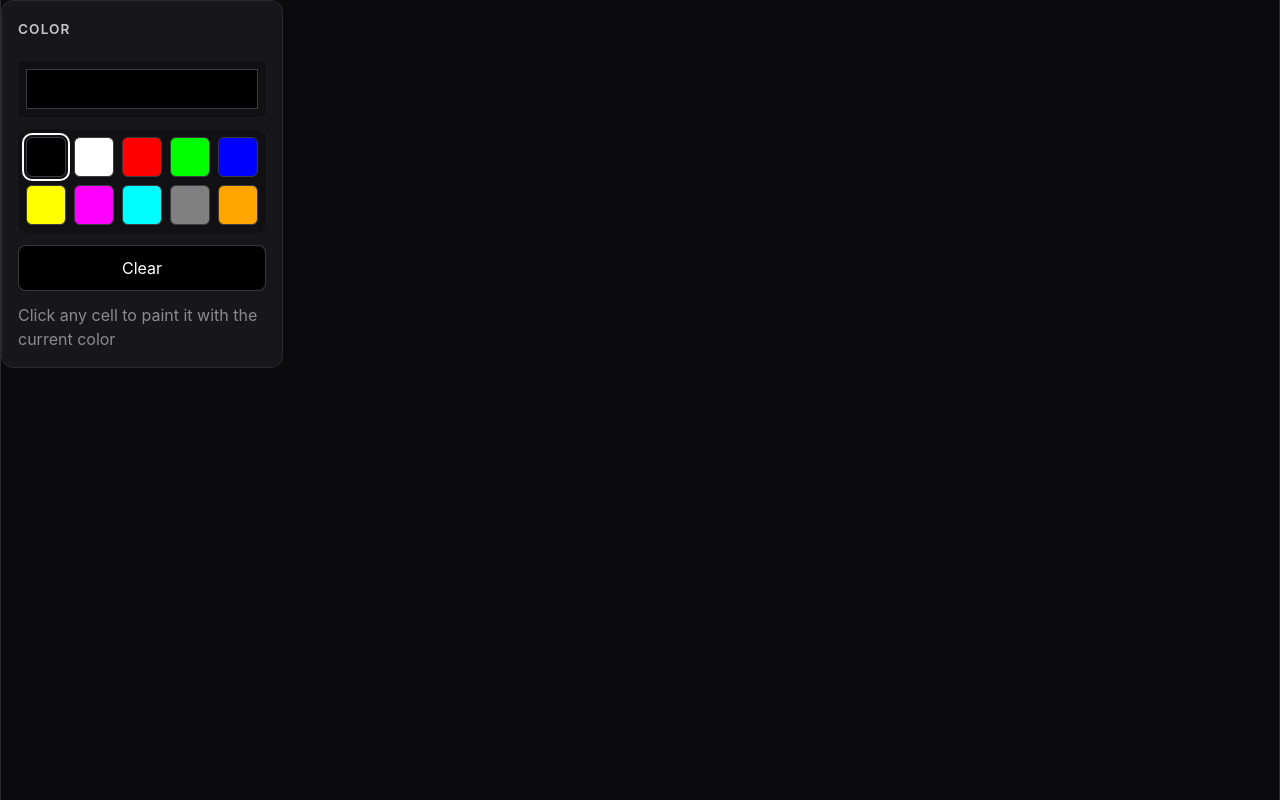
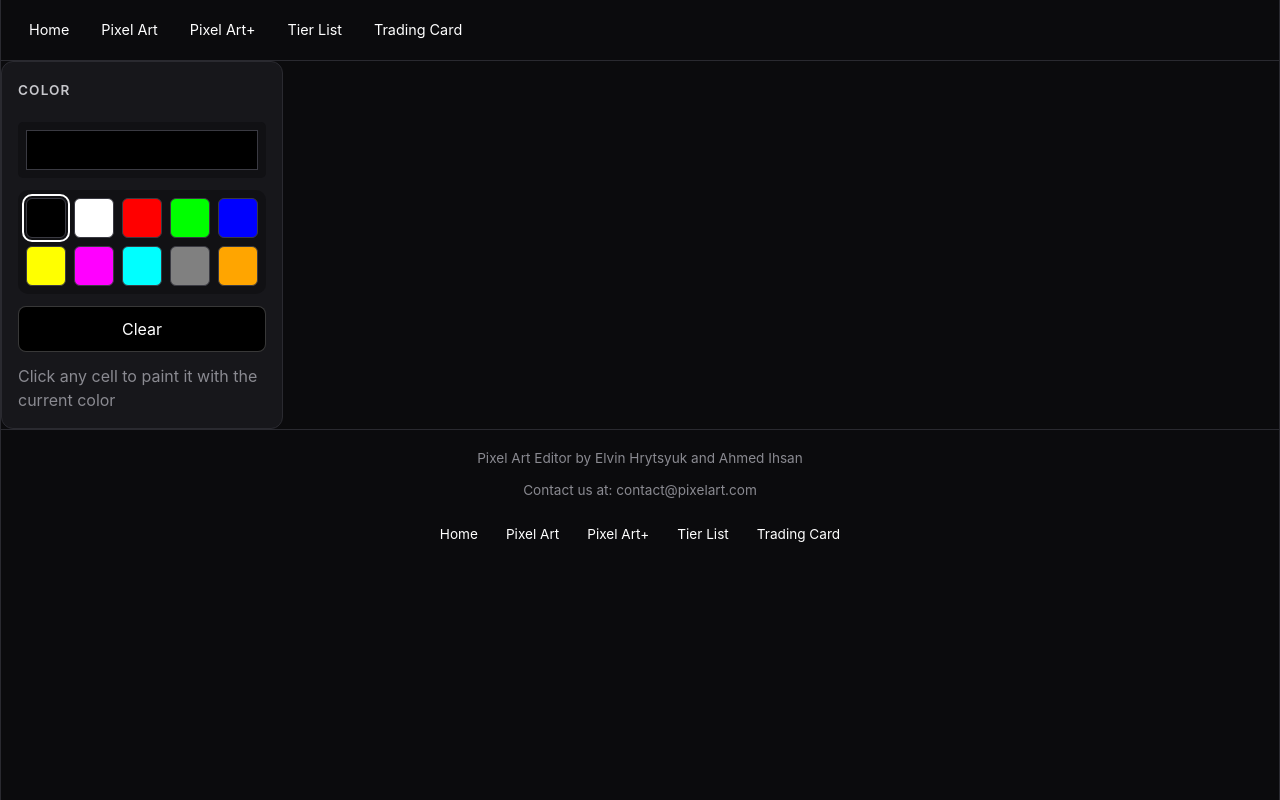
Before and after one commit to AhmedIhsan123/pixel-art-editor, a React (Vite) app: page / in a window 1280 px wide. Built offline with nearby package versions, Linux system fonts and the light colour scheme.

Commit message:
Fixed footer and header styles + jsx

```diff
--- a/src/App.jsx
+++ b/src/App.jsx
@@ -1,8 +1,14 @@
 import ColorSelector from "./components/ColorSelector";
+import Header from "./components/header";
+import Footer from "./components/footer";
 export default function App() {
 	return (
-		<main>
-			<ColorSelector />
-		</main>
+		<>
+			<Header />
+			<main>
+				<ColorSelector />
+			</main>
+			<Footer />
+		</>
 	);
 }
--- a/src/components/footer.jsx
+++ b/src/components/footer.jsx
@@ -1,8 +1,11 @@
+import "../styles/Footer.css";
+
 export default function Footer() {
 	return (
 		<footer>
-            <p>Pixel Art Editor by Elvin Hrytsyuk and Ahmed ishan</p>
+			<p>Pixel Art Editor by Elvin Hrytsyuk and Ahmed Ihsan</p>
 			<p>Contact us at: contact@pixelart.com</p>
+
 			<nav>
 				<a href="/">Home</a>
 				<a href="/pixel-art">Pixel Art</a>
--- a/src/components/header.jsx
+++ b/src/components/header.jsx
@@ -1,19 +1,14 @@
-// our header with our home pixeal art aexielArt+ teirList Trading Card navagations bar
+import React from "react";
+import "../styles/Header.css";
 
-import React from 'react';
-import { Link } from 'react-router-dom';
-import './header.css';
-function Header() {
-  return (
-    <header className="header">
-      <Link to="/">Home</Link>
-      <Link to="/pixel-art">Pixel Art</Link>
-      <Link to="/pixel-art+">Pixel Art+</Link>
-      <Link to="/tier-list">Tier List</Link>
-      <Link to="/trading-card">Trading Card</Link>
-
-    </header>
-
-
-  );
+export default function Header() {
+	return (
+		<header className="header">
+			<a href="#">Home</a>
+			<a href="#">Pixel Art</a>
+			<a href="#">Pixel Art+</a>
+			<a href="#">Tier List</a>
+			<a href="#">Trading Card</a>
+		</header>
+	);
 }
--- a/src/styles/footer.css
+++ b/src/styles/footer.css
@@ -1,13 +1,43 @@
-/* styles for our footer */
 footer {
-    background-color: #000000;
-    color: white;
-    padding: 10px;
-    text-align: center;
+	background-color: var(--bg);
+	color: var(--text);
+	padding: 16px;
+	text-align: center;
+	border-top: 1px solid var(--border);
+	display: flex;
+	flex-direction: column;
+	gap: 8px;
 }
+
+footer p {
+	margin: 0;
+	font-size: 0.85rem;
+	color: var(--text-muted);
+}
+
+footer nav {
+	display: flex;
+	justify-content: center;
+	gap: 8px;
+	flex-wrap: wrap;
+	margin-top: 6px;
+}
+
 footer a {
-    color: white;
-    text-decoration: none;
-    padding: 10px;
-    border-radius: 5px;
+	color: var(--text-h);
+	text-decoration: none;
+	padding: 6px 10px;
+	border-radius: 6px;
+	font-size: 0.85rem;
+	transition:
+		background 0.15s ease,
+		color 0.15s ease;
 }
+
+footer a:hover {
+	background-color: var(--accent-bg);
+}
+
+footer a:active {
+	opacity: 0.7;
+}
--- a/src/styles/header.css
+++ b/src/styles/header.css
@@ -1,20 +1,28 @@
-/* styles for our header */
 .header {
-    background-color: black;
-    color: white;
-    padding: 10px;
-    display: flex;
-    justify-content: space-between;
-    align-items: center;
+	display: flex;
+	align-items: center;
+	gap: 8px;
+	padding: 10px 16px;
+	background-color: var(--bg);
+	border-bottom: 1px solid var(--border);
 }
+
 .header a {
-    color: white;
-    text-decoration: none;
-    padding: 10px;
-    border-radius: 5px;
+	color: var(--text-h);
+	text-decoration: none;
+	padding: 8px 12px;
+	border-radius: 6px;
+	font-size: 0.9rem;
+	transition:
+		background 0.15s ease,
+		color 0.15s ease;
 }
+
 .header a:hover {
-    background-color: white;
-    color: black;
+	background-color: var(--accent-bg);
+	color: var(--text-h);
+}
 
+.header a:active {
+	opacity: 0.7;
 }
```
Lines whose indentation alone changed are shown as unchanged.
